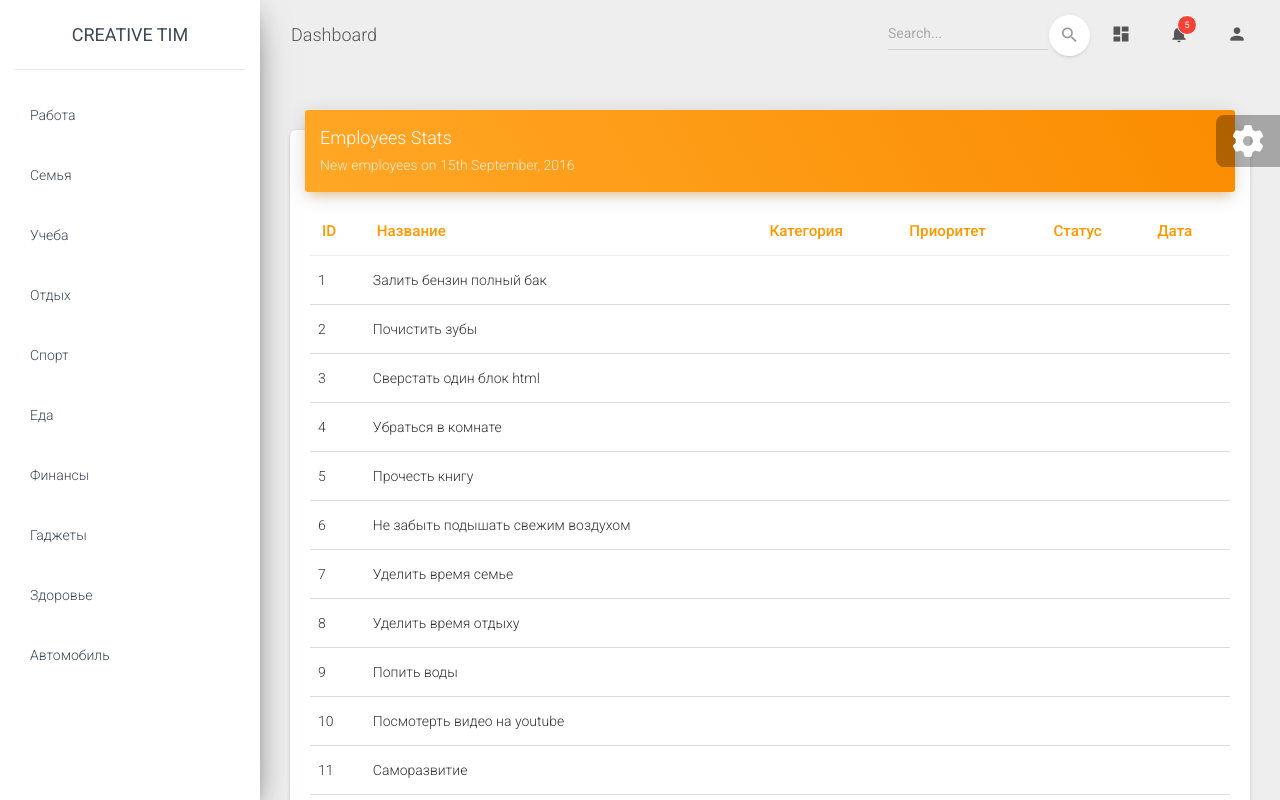
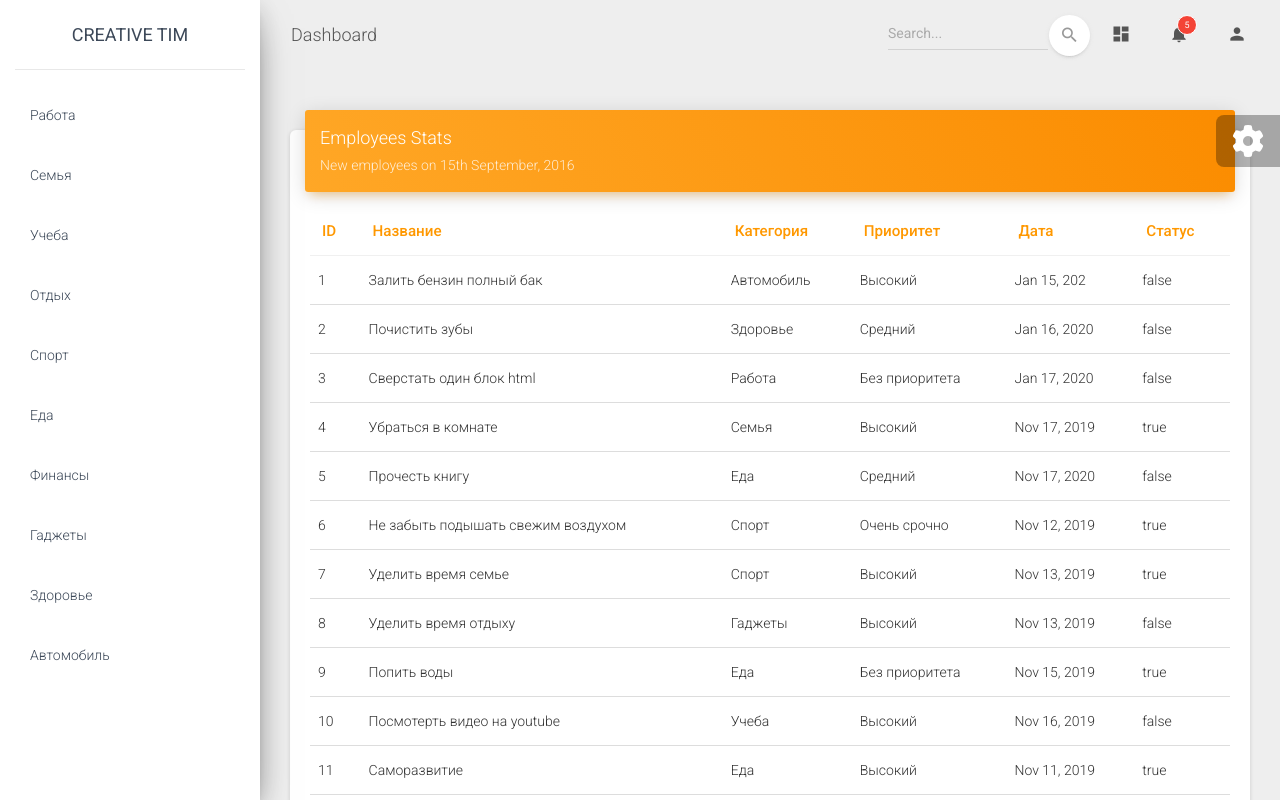
Before and after one commit to krutilins/ng-progressive-todo, an Angular app: page / in a window 1280 px wide. Shown: the top 800 px of the page. Built offline with nearby package versions, Linux system fonts and the light colour scheme.

Commit message:
add more informatoin about task in table

```diff
--- a/src/app/views/task-list/task-list.component.html
+++ b/src/app/views/task-list/task-list.component.html
@@ -12,17 +12,17 @@
         <th>Название</th>
         <th>Категория</th>
         <th>Приоритет</th>
+        <th>Дата</th>
         <th>Статус</th>
-        <th>Дата</th>
       </thead>
       <tbody>
-        <tr *ngFor="let task of tasks">
-          <td>{{ task.id }}</td>
+        <tr *ngFor="let task of tasks;index as id">
+          <td>{{ id + 1 }}</td>
           <td>{{ task.title }}</td>
-          <td></td>
-          <td></td>
-          <td></td>
-          <td></td>
+          <td>{{ task.category?.title || "Без категории" }}</td>
+          <td>{{ task.priority?.title || "Без приоритета" }}</td>
+          <td>{{ (task?.date | date) || "Без даты"}}</td>
+          <td>{{ task.completed }}</td>
         </tr>
       </tbody>
     </table>
```
